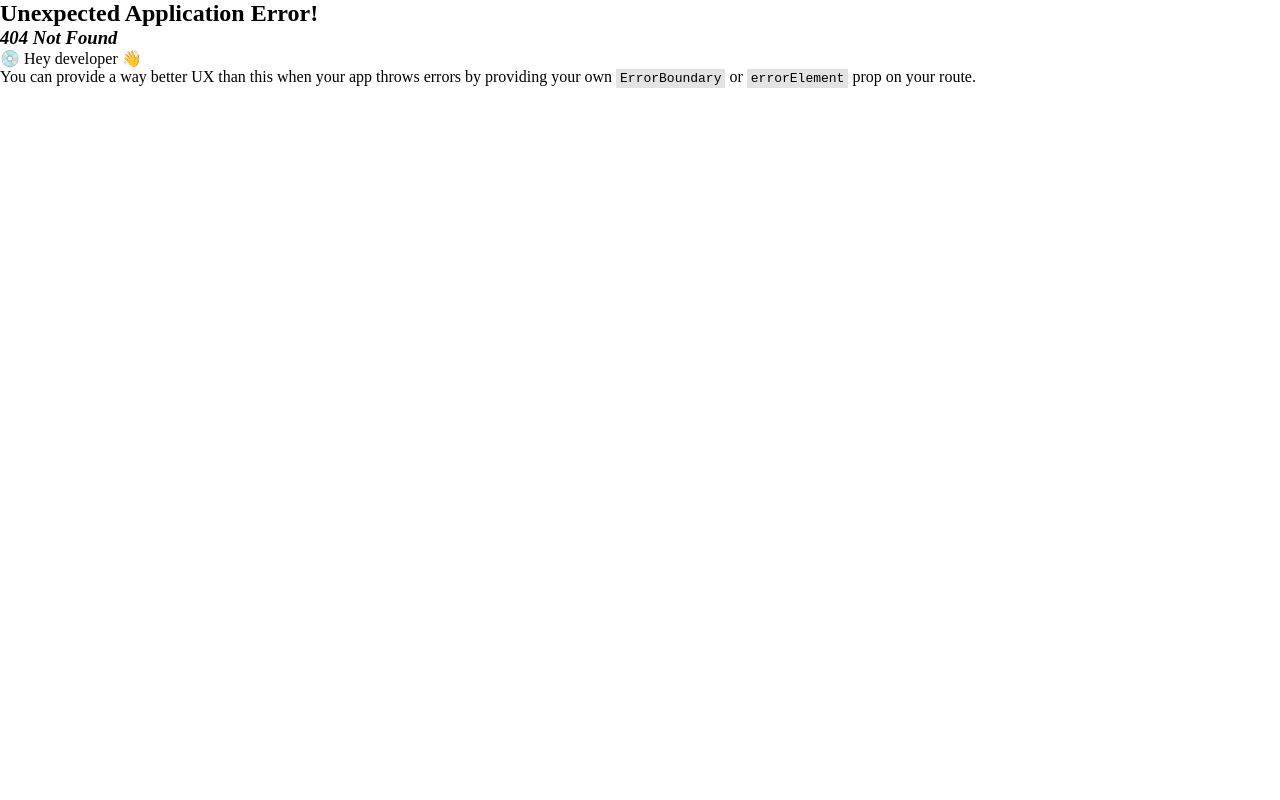
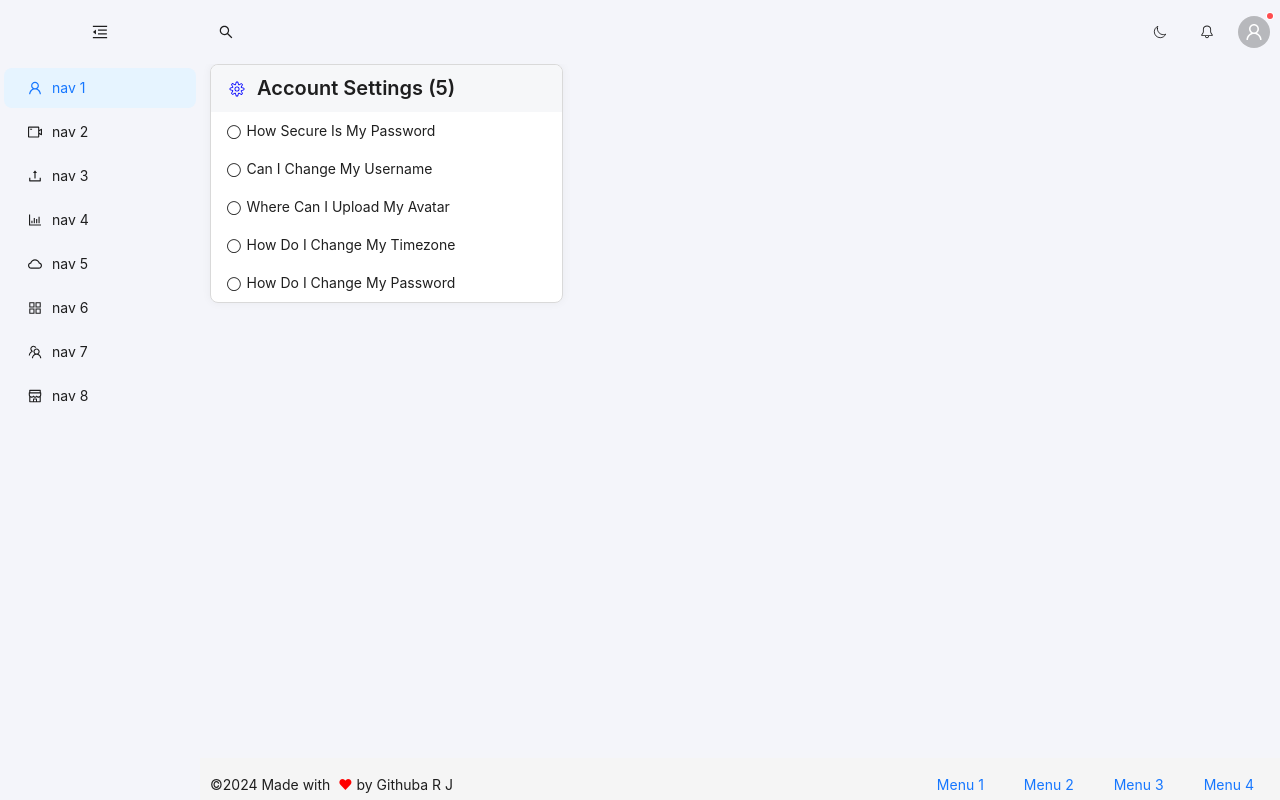
Before and after one commit to githubarj/crm, a React app: page /home/related-questions in a window 1280 px wide. Before the commit this address had no page. Built offline with nearby package versions, Linux system fonts and the light colour scheme; the HTML template or start-up script is replaced by a standard one.

Commit message:
related-questions page ans route switching

```diff
--- a/src/App.jsx
+++ b/src/App.jsx
@@ -6,8 +6,12 @@ import ForgotPassword from "./Routes/Pages/Auth/ForgotPassword";
 import ResetPassword from "./Routes/Pages/Auth/ResetPassword";
 import AppLayout from "./Routes/Layouts/AppLayout";
 import KnowledgeBase from "./Routes/Pages/Home/KnowledgeBase";
+import RelatedQuestions from "./Routes/Pages/Home/RelatedQuestions";
 
 const routes = createBrowserRouter([
+	{
+		path: "/",
+		children: [
 			{
 				path: "/",
 				element: <Authentication />,
@@ -31,9 +35,20 @@ const routes = createBrowserRouter([
 				],
 			},
 			{
-		path: "/home",
+				path: "home",
 				element: <AppLayout />,
-		children: [{ index: true, element: <KnowledgeBase /> }],
+				children: [
+					{
+						index: true,
+						element: <KnowledgeBase />,
+					},
+					{
+						path: "related-questions",
+						element: <RelatedQuestions />,
+					},
+				],
+			},
+		],
 	},
 ]);
 
--- a/src/Components/KnowledgeBase/CategoryCard.jsx
+++ b/src/Components/KnowledgeBase/CategoryCard.jsx
@@ -3,10 +3,9 @@ import { Col, List } from "antd";
 import { CiSettings, CiUnlock, CiCircleInfo, CiMobile3 } from "react-icons/ci";
 import { IoLinkOutline } from "react-icons/io5";
 import { PiCurrencyDollarThin } from "react-icons/pi";
+import { useLocation, useNavigate } from "react-router-dom";
 
 const CategoryCard = ({ index, data }) => {
-	console.log(index);
-
 	const icons = [
 		CiSettings,
 		IoLinkOutline,
@@ -15,11 +14,17 @@ const CategoryCard = ({ index, data }) => {
 		CiMobile3,
 		CiCircleInfo,
 	];
+	const navigate = useNavigate();
+	const location = useLocation();
 
-	console.log(icons[index].icon);
+	function navigateToQuestion(index, key) {
+		return navigate(`/home/related-questions?card=${index}&question=${key}`, {
+			replace: location.pathname.includes("related-questions"),
+		});
+	}
 
 	return (
-		<Col span={8}>
+		<Col span={8} type="flex">
 			<List
 				className="card-container"
 				split={false}
@@ -32,8 +37,11 @@ const CategoryCard = ({ index, data }) => {
 				}
 				bordered
 				dataSource={data.options}
-				renderItem={(item) => (
-					<List.Item className="card-item" >
+				renderItem={(item, key) => (
+					<List.Item
+						className="card-item"
+						onClick={() => navigateToQuestion(index, key)}
+					>
 						<span>&#x25EF;&nbsp; </span>
 						{item}
 					</List.Item>
--- a/src/Components/KnowledgeBase/knowledgeBaseData.js
+++ b/src/Components/KnowledgeBase/knowledgeBaseData.js
@@ -7,7 +7,7 @@ export const knowledgeBaseCategories = [
 			"Can I change my username",
 			"Where can I upload my avatar",
 			"How do I change my Timezone",
-			"How do I chnage my password ",
+			"How do I change my password ",
 		],
 	},
 	{
--- a/src/Routes/Pages/Auth/LogIn.jsx
+++ b/src/Routes/Pages/Auth/LogIn.jsx
@@ -49,7 +49,7 @@ function LogIn() {
 				</Button>
 			</Form.Item>
 			<Form.Item>
-				New to our platform ?{" "}
+				New to our platform ?
 				<Button type="link" onClick={useSwitchRoutes("register")}>
 					Create an account
 				</Button>
--- a/src/Routes/Pages/Home/KnowledgeBase.jsx
+++ b/src/Routes/Pages/Home/KnowledgeBase.jsx
@@ -27,7 +27,7 @@ function KnowledgeBase() {
 					></path>
 				</svg>
 			</Flex>
-			<Row gutter={[16, 18]} className="knowledge-base__content" >
+			<Row gutter={[16, 18]} className="knowledge-base__content"  >
 				{knowledgeBaseCategories.map((item, index) => (
 					<CategoryCard key={index} data={item} index ={index} />
 				))}
--- /dev/null
+++ b/src/Routes/Pages/Home/RelatedQuestions.jsx
@@ -0,0 +1,19 @@
+import { Flex } from "antd";
+import CategoryCard from "../../../Components/KnowledgeBase/CategoryCard";
+import { knowledgeBaseCategories } from "../../../Components/KnowledgeBase/knowledgeBaseData";
+import { useSearchParams } from "react-router-dom";
+
+const RelatedQuestions = () => {
+	const [searchParams] = useSearchParams();
+	// Access query parameters using the get method
+	const key = searchParams.get("card");
+	const index = searchParams.get("question");
+	console.log(key, index);
+	return (
+		<Flex gap={10}>
+			<CategoryCard index={0} data={knowledgeBaseCategories[0]} />
+		</Flex>
+	);
+};
+
+export default RelatedQuestions;
--- a/src/sass/Pages/_knowledgeBase.scss
+++ b/src/sass/Pages/_knowledgeBase.scss
@@ -21,13 +21,17 @@
             max-width: 425px;
         }
     }
-
-    &__content {
+}
 .card-container {
     overflow: hidden;
     box-shadow: 0 0 10px rgba(0, 0, 0, 0.05);
+    height: 100%;
+    background: $white;
+
+    > .ant-list-header {
+        background: #f6f7f9;
+    }
     .card-header {
-                background: #f6f7f9;
         font-weight: 600;
         font-size: 20px;
         display: flex;
@@ -35,7 +39,6 @@
     }
     .card-item {
         text-transform: capitalize;
-                background: white;
         cursor: pointer;
         &:hover {
             background: $kb-header-alt;
@@ -45,5 +48,3 @@
         }
     }
 }
-    }
-}
```
Lines whose indentation alone changed are shown as unchanged.
